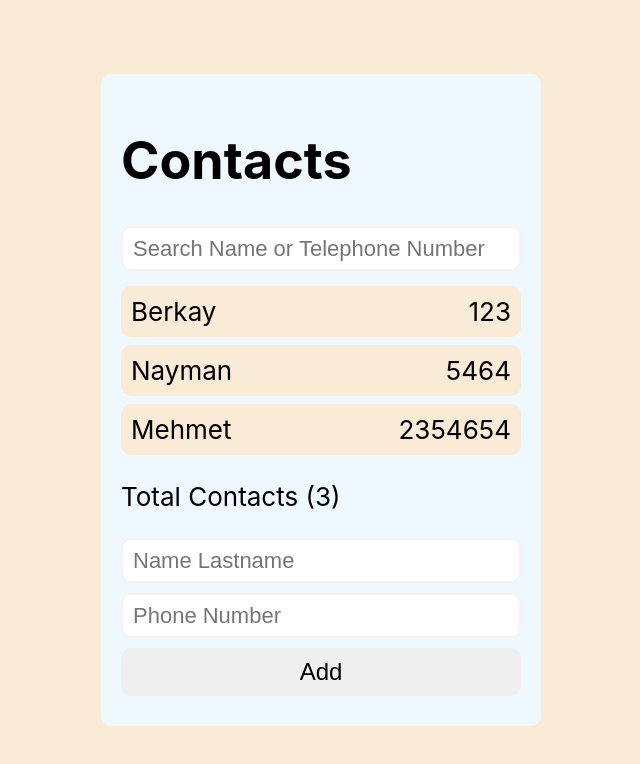
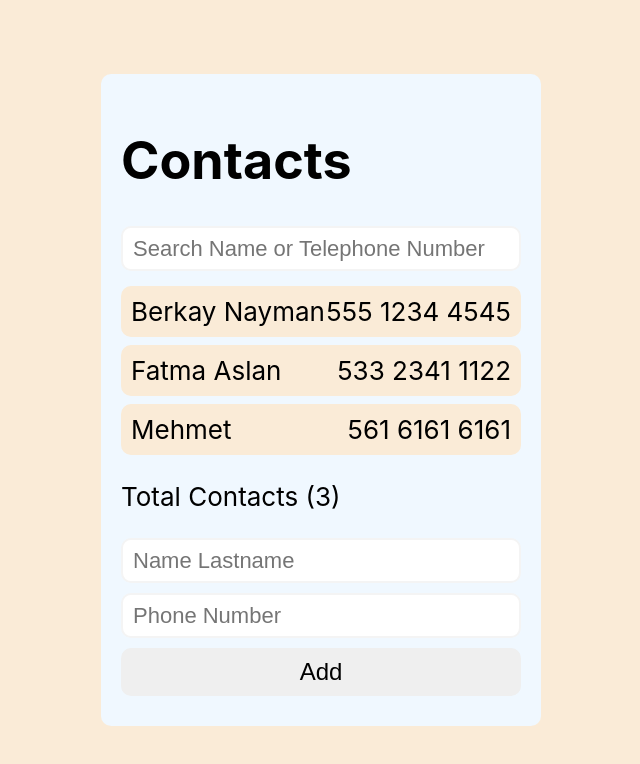
Before and after one commit to berkaynayman/contacts-app, a React (Create React App) app: page / in a window 1280 px wide. Shown: the top 764 px of the page, without its empty margins (319-959 px from the left). Built offline with nearby package versions, Linux system fonts and the light colour scheme.

Commit message:
Update index.js

```diff
--- a/src/components/Contacts/index.js
+++ b/src/components/Contacts/index.js
@@ -7,16 +7,16 @@ import "./style.css"
 function Contacts(){
     const [contacts, setContacts] = useState([
         {
-            fullname: "Berkay",
-            phone_number: "123"
+            fullname: "Berkay Nayman",
+            phone_number: "555 1234 4545"
         },
         {
-            fullname: "Nayman",
-            phone_number: "5464"
+            fullname: "Fatma Aslan",
+            phone_number: "533 2341 1122"
         },
         {
             fullname: "Mehmet",
-            phone_number: "2354654"
+            phone_number: "561 6161 6161"
         }
     ])
 
```
